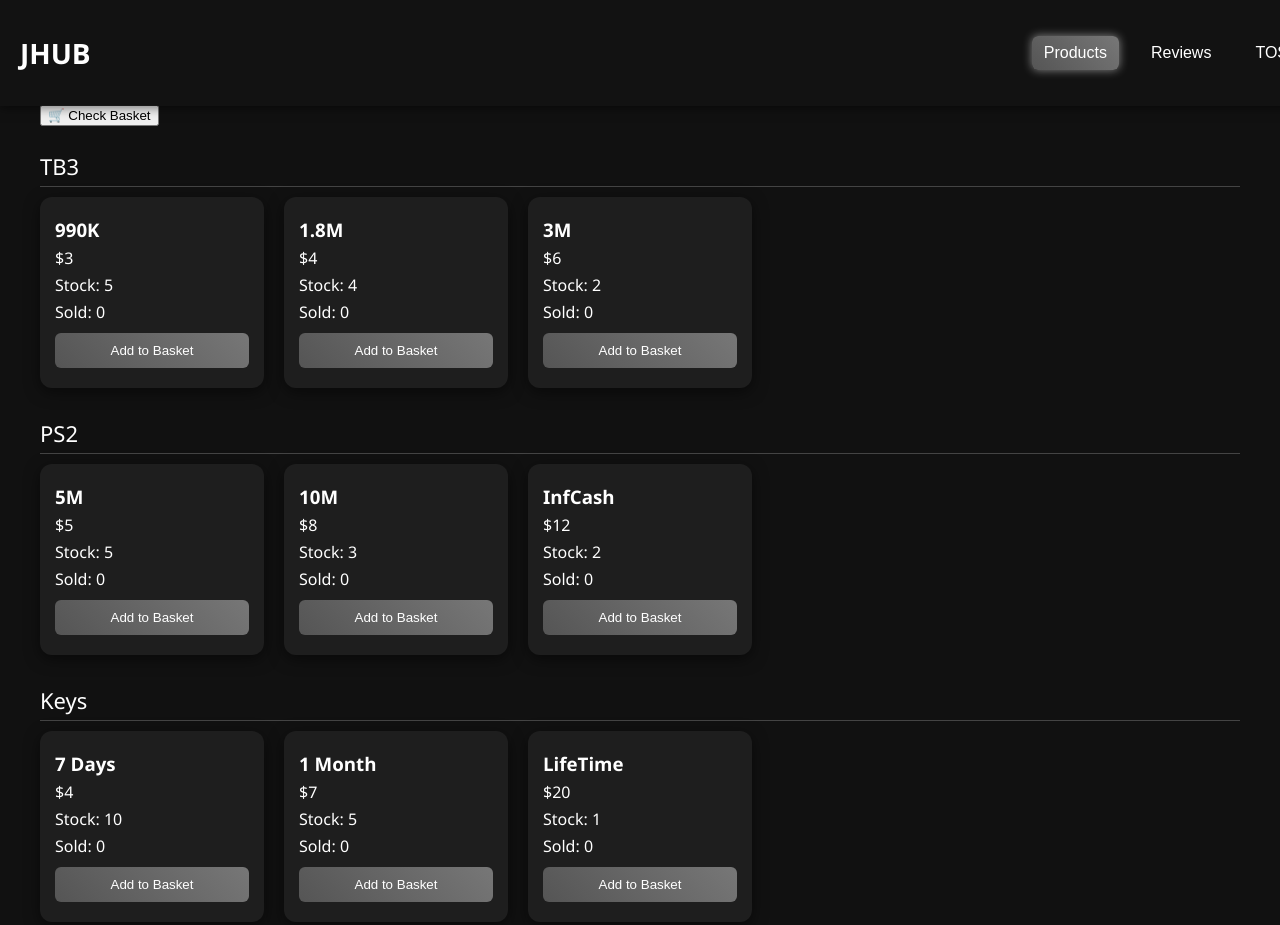
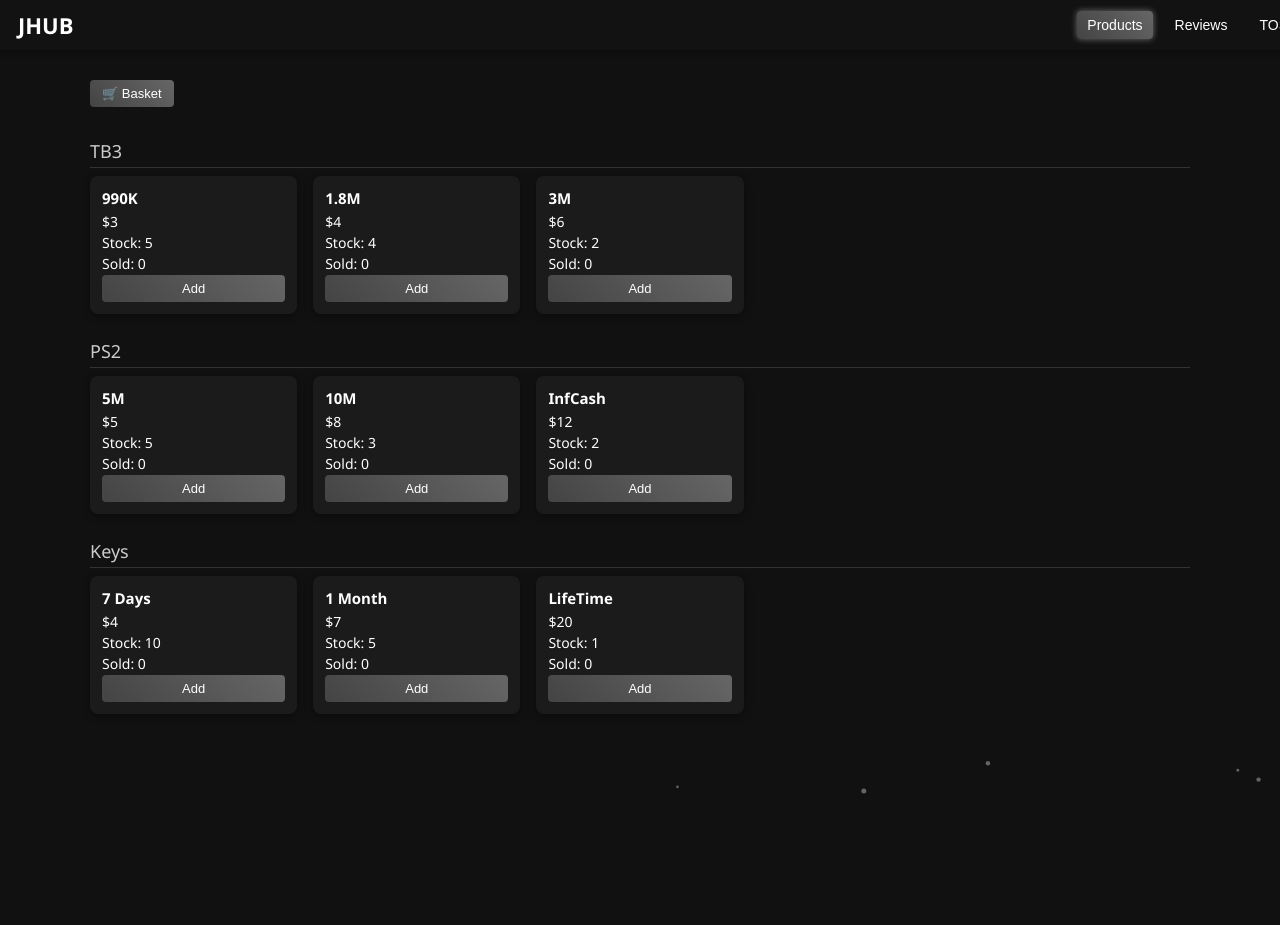
Before and after one commit to JHUB2618/Cashstock, a plain HTML site: page Index.html in a window 1280 px wide. After the commit the page ends 800 px from the top, so only its background shows below. Drawn offline with Linux system fonts and the light colour scheme.

Commit message:
Update Index.html

```diff
--- a/Index.html
+++ b/Index.html
@@ -5,51 +5,215 @@
 <meta name="viewport" content="width=device-width, initial-scale=1.0">
 <title>JHUB Shop</title>
 <style>
-body,html{margin:0;padding:0;font-family:'Segoe UI',sans-serif;background:#111;color:#fff;overflow-x:hidden;}
-canvas#bgCanvas{position:fixed;top:0;left:0;width:100%;height:100%;z-index:-1;}
-header{display:flex;justify-content:space-between;align-items:center;padding:15px 20px;background:rgba(20,20,20,0.95);position:fixed;width:100%;z-index:1000;box-shadow:0 2px 10px rgba(0,0,0,.5);}
-header h1{font-size:28px;}
-.menu-btn{display:none;flex-direction:column;cursor:pointer;z-index:1010;}
-.menu-btn div{width:25px;height:3px;background:#fff;margin:4px 0;transition:.4s;}
-nav{display:flex;gap:20px;}
-nav button{background:none;border:none;color:#fff;font-size:16px;cursor:pointer;transition:.3s;padding:8px 12px;border-radius:6px;}
-nav button:hover,nav button.active{background:linear-gradient(45deg,#555,#777);color:#fff;box-shadow:0 0 10px rgba(255,255,255,.5);}
-.tabcontent{display:none;padding:100px 20px 20px 20px;max-width:1200px;margin:0 auto;}
+body,html{
+  margin:0;
+  padding:0;
+  font-family:'Segoe UI',sans-serif;
+  background:#111;
+  color:#fff;
+  overflow-x:hidden;
+}
+canvas#bgCanvas{
+  position:fixed;
+  top:0;left:0;
+  width:100%;height:100%;
+  z-index:-1;
+}
+header{
+  display:flex;
+  justify-content:space-between;
+  align-items:center;
+  padding:10px 18px;
+  background:rgba(20,20,20,0.95);
+  position:fixed;
+  width:100%;
+  z-index:1000;
+  box-shadow:0 1px 6px rgba(0,0,0,.5);
+}
+header h1{
+  font-size:22px;
+  font-weight:600;
+  margin:0;
+}
+.menu-btn{
+  display:none;
+  flex-direction:column;
+  cursor:pointer;
+  z-index:1010;
+}
+.menu-btn div{
+  width:22px;
+  height:2px;
+  background:#fff;
+  margin:4px 0;
+  transition:.4s;
+}
+nav{
+  display:flex;
+  gap:12px;
+}
+nav button{
+  background:none;
+  border:none;
+  color:#fff;
+  font-size:14px;
+  cursor:pointer;
+  padding:6px 10px;
+  border-radius:4px;
+  transition:.3s;
+}
+nav button:hover,nav button.active{
+  background:linear-gradient(45deg,#444,#666);
+  color:#fff;
+  box-shadow:0 0 6px rgba(255,255,255,.4);
+}
+.tabcontent{
+  display:none;
+  padding:80px 16px 20px 16px;
+  max-width:1100px;
+  margin:0 auto;
+}
 .tabcontent.active{display:block;}
-.section-title{font-size:22px;margin:20px 0 10px 0;border-bottom:1px solid #444;padding-bottom:5px;transition:.3s;}
-.section-title:hover{color:#aaa;}
-.products{display:grid;grid-template-columns:repeat(auto-fill,minmax(220px,1fr));gap:20px;margin-bottom:30px;}
-.product{background:#1e1e1e;padding:15px;border-radius:12px;box-shadow:0 4px 15px rgba(0,0,0,.5);transition:.3s;}
-.product:hover{transform:translateY(-5px);box-shadow:0 6px 20px rgba(0,0,0,.8);border:1px solid #777;}
-.product h3,p,button{margin:5px 0;}
-.product button{background:linear-gradient(45deg,#555,#777);border:none;color:#fff;padding:10px;width:100%;border-radius:6px;cursor:pointer;transition:.3s;}
-.product button:hover{background:linear-gradient(45deg,#777,#999);box-shadow:0 0 8px rgba(255,255,255,.5);}
-.modal{position:fixed;top:0;left:0;width:100%;height:100%;display:none;justify-content:center;align-items:center;background:rgba(0,0,0,.95);z-index:1000;}
-.modal-content{background:#222;padding:20px;border-radius:12px;width:90%;max-width:400px;text-align:center;box-shadow:0 0 25px rgba(255,255,255,.2);}
-textarea{width:100%;height:50px;background:#1e1e1e;border:none;border-radius:6px;color:#fff;padding:8px;margin-bottom:8px;font-size:13px;}
-.submit-review{background:linear-gradient(45deg,#555,#777);color:#fff;border:none;padding:8px 12px;border-radius:6px;cursor:pointer;font-size:13px;}
-.submit-review:hover{background:linear-gradient(45deg,#777,#999);}
-.reviews-list{max-height:250px;overflow-y:auto;border:1px solid #444;padding:10px;border-radius:6px;margin-bottom:10px;}
-.tos{max-height:300px;overflow-y:auto;background:#1e1e1e;border-radius:8px;padding:8px;font-size:13px;}
-
-/* MOBILE HAMBURGER */
+.section-title{
+  font-size:18px;
+  margin:16px 0 8px 0;
+  border-bottom:1px solid #333;
+  padding-bottom:4px;
+  color:#ccc;
+}
+.products{
+  display:grid;
+  grid-template-columns:repeat(auto-fill,minmax(200px,1fr));
+  gap:16px;
+  margin-bottom:25px;
+}
+.product{
+  background:#1b1b1b;
+  padding:12px;
+  border-radius:8px;
+  box-shadow:0 2px 8px rgba(0,0,0,.4);
+  transition:.2s;
+  font-size:14px;
+}
+.product:hover{
+  transform:translateY(-3px);
+  box-shadow:0 4px 14px rgba(0,0,0,.6);
+  border:1px solid #666;
+}
+.product h3{
+  margin:0 0 4px 0;
+  font-size:15px;
+}
+.product p{margin:2px 0;}
+.product button{
+  background:linear-gradient(45deg,#444,#666);
+  border:none;
+  color:#fff;
+  padding:6px;
+  width:100%;
+  border-radius:4px;
+  cursor:pointer;
+  font-size:13px;
+  transition:.3s;
+}
+.product button:hover{
+  background:linear-gradient(45deg,#666,#888);
+  box-shadow:0 0 6px rgba(255,255,255,.3);
+}
+#basketBtn{
+  margin-bottom:16px;
+  padding:6px 12px;
+  font-size:13px;
+  border:none;
+  border-radius:4px;
+  cursor:pointer;
+  background:linear-gradient(45deg,#444,#666);
+  color:#fff;
+}
+#basketBtn:hover{background:linear-gradient(45deg,#666,#888);}
+.modal{
+  position:fixed;
+  top:0;left:0;
+  width:100%;height:100%;
+  display:none;
+  justify-content:center;
+  align-items:center;
+  background:rgba(0,0,0,.9);
+  z-index:1000;
+}
+.modal-content{
+  background:#222;
+  padding:16px;
+  border-radius:8px;
+  width:90%;max-width:380px;
+  text-align:center;
+  font-size:14px;
+}
+textarea{
+  width:100%;
+  height:50px;
+  background:#1a1a1a;
+  border:none;
+  border-radius:6px;
+  color:#fff;
+  padding:8px;
+  margin:8px 0;
+  font-size:13px;
+}
+.submit-review{
+  background:linear-gradient(45deg,#444,#666);
+  color:#fff;
+  border:none;
+  padding:6px 10px;
+  border-radius:4px;
+  cursor:pointer;
+  font-size:13px;
+}
+.submit-review:hover{
+  background:linear-gradient(45deg,#666,#888);
+}
+.reviews-list{
+  max-height:220px;
+  overflow-y:auto;
+  border:1px solid #333;
+  padding:8px;
+  border-radius:6px;
+  margin-bottom:8px;
+  font-size:13px;
+}
+.tos{
+  max-height:260px;
+  overflow-y:auto;
+  background:#1a1a1a;
+  border-radius:6px;
+  padding:10px;
+  font-size:13px;
+  line-height:1.5;
+}
+/* Mobile */
 @media(max-width:800px){
   .menu-btn{display:flex;}
-  nav{display:none;flex-direction:column;background:rgba(20,20,20,.95);position:absolute;top:60px;right:10px;width:200px;padding:10px;border-radius:6px;z-index:1000;}
+  nav{
+    display:none;
+    flex-direction:column;
+    background:rgba(20,20,20,.95);
+    position:absolute;
+    top:50px;right:10px;
+    width:160px;
+    padding:8px;
+    border-radius:6px;
+  }
   nav.active{display:flex;}
 }
 </style>
 </head>
 <body>
-
 <canvas id="bgCanvas"></canvas>
 
 <header>
   <h1>JHUB</h1>
   <div class="menu-btn" onclick="toggleMenu()">
-    <div></div>
-    <div></div>
-    <div></div>
+    <div></div><div></div><div></div>
   </div>
   <nav>
     <button class="tablink active" onclick="openTab(event,'Products')">Products</button>
@@ -59,14 +223,11 @@ textarea{width:100%;height:50px;background:#1e1e1e;border:none;border-radius:6px
 </header>
 
 <div id="Products" class="tabcontent active">
-  <button id="basketBtn" onclick="openBasket()">🛒 Check Basket</button>
-
+  <button id="basketBtn" onclick="openBasket()">🛒 Basket</button>
   <div class="section-title">TB3</div>
   <div class="products" id="tb3-products"></div>
-
   <div class="section-title">PS2</div>
   <div class="products" id="ps2-products"></div>
-
   <div class="section-title">Keys</div>
   <div class="products" id="keys-products"></div>
 </div>
@@ -85,50 +246,31 @@ textarea{width:100%;height:50px;background:#1e1e1e;border:none;border-radius:6px
 </div>
 
 <div id="basketModal" class="modal">
-<div class="modal-content">
-<h2>Your Basket</h2>
-<ul id="cart-items"></ul>
-<p>Total: $<span id="total">0</span></p>
-<button onclick="checkout()">Checkout with PayPal</button><br>
-<button onclick="closeBasket()">Close</button>
-</div>
+  <div class="modal-content">
+    <h3>Your Basket</h3>
+    <ul id="cart-items"></ul>
+    <p>Total: $<span id="total">0</span></p>
+    <button onclick="checkout()">Checkout with PayPal</button><br><br>
+    <button onclick="closeBasket()">Close</button>
+  </div>
 </div>
 
 <script>
-// Hamburger toggle
+// (same JS as before, unchanged)
 function toggleMenu(){document.querySelector('nav').classList.toggle('active');}
-
-// Products
-const tb3Products=[
-{name:"990K",price:3,stock:5,sold:0},
-{name:"1.8M",price:4,stock:4,sold:0},
-{name:"3M",price:6,stock:2,sold:0}
-];
-const ps2Products=[
-{name:"5M",price:5,stock:5,sold:0},
-{name:"10M",price:8,stock:3,sold:0},
-{name:"InfCash",price:12,stock:2,sold:0}
-];
-const keysProducts=[
-{name:"7 Days",price:4,stock:10,sold:0},
-{name:"1 Month",price:7,stock:5,sold:0},
-{name:"LifeTime",price:20,stock:1,sold:0}
-];
+const tb3Products=[{name:"990K",price:3,stock:5,sold:0},{name:"1.8M",price:4,stock:4,sold:0},{name:"3M",price:6,stock:2,sold:0}];
+const ps2Products=[{name:"5M",price:5,stock:5,sold:0},{name:"10M",price:8,stock:3,sold:0},{name:"InfCash",price:12,stock:2,sold:0}];
+const keysProducts=[{name:"7 Days",price:4,stock:10,sold:0},{name:"1 Month",price:7,stock:5,sold:0},{name:"LifeTime",price:20,stock:1,sold:0}];
 let cart=[];
-
-// Render section
 function renderSection(sectionArray,containerId){
-  const container=document.getElementById(containerId);
-  container.innerHTML='';
+  const container=document.getElementById(containerId);container.innerHTML='';
   sectionArray.forEach((p,i)=>{
-    const div=document.createElement('div');
-    div.className='product';
-    div.innerHTML=`<h3>${p.name}</h3><p>$${p.price}</p><p>Stock: ${p.stock}</p><p>Sold: ${p.sold}</p><button ${p.stock<=0?'disabled':''} onclick="addToCart(${i},'${containerId}')">${p.stock<=0?'Sold Out':'Add to Basket'}</button>`;
+    const div=document.createElement('div');div.className='product';
+    div.innerHTML=`<h3>${p.name}</h3><p>$${p.price}</p><p>Stock: ${p.stock}</p><p>Sold: ${p.sold}</p>
+    <button ${p.stock<=0?'disabled':''} onclick="addToCart(${i},'${containerId}')">${p.stock<=0?'Sold Out':'Add'}</button>`;
     container.appendChild(div);
   });
 }
-
-// Add to cart
 function addToCart(i,section){
   let product;
   if(section==='tb3-products') product=tb3Products[i];
@@ -136,15 +278,7 @@ function addToCart(i,section){
   else if(section==='keys-products') product=keysProducts[i];
   if(product.stock>0){cart.push(product);product.stock--;product.sold++;renderAll();renderCart();}
 }
-
-// Render all
-function renderAll(){
-  renderSection(tb3Products,'tb3-products');
-  renderSection(ps2Products,'ps2-products');
-  renderSection(keysProducts,'keys-products');
-}
-
-// Cart
+function renderAll(){renderSection(tb3Products,'tb3-products');renderSection(ps2Products,'ps2-products');renderSection(keysProducts,'keys-products');}
 function renderCart(){
   const c=document.getElementById('cart-items');const t=document.getElementById('total');c.innerHTML='';let tot=0;
   cart.forEach(it=>{const li=document.createElement('li');li.textContent=`${it.name} - $${it.price}`;c.appendChild(li);tot+=it.price;});
@@ -153,20 +287,12 @@ function renderCart(){
 function checkout(){if(cart.length===0){alert("Basket empty");return;}let tot=cart.reduce((s,it)=>s+it.price,0);window.open("https://paypal.me/Keypurchase/"+tot,"_blank");cart=[];renderAll();renderCart();}
 function openBasket(){document.getElementById('basketModal').style.display='flex';}
 function closeBasket(){document.getElementById('basketModal').style.display='none';}
-
-// Reviews
 function addReview(){const t=document.getElementById('review-text').value.trim();if(!t)return alert("Write something");const div=document.createElement('div');div.className='review-item';let stars=Math.floor(Math.random()*5)+1;div.innerHTML=`<span>${t}</span><span>${'★'.repeat(stars)}</span>`;document.getElementById('reviews-list').prepend(div);document.getElementById('review-text').value='';}
-
-// Tabs
 function openTab(evt,name){const tabs=document.getElementsByClassName('tablink');for(let t of tabs)t.classList.remove('active');evt.currentTarget.classList.add('active');const conts=document.getElementsByClassName('tabcontent');for(let c of conts)c.classList.remove('active');document.getElementById(name).classList.add('active');}
-
 renderAll();
-
-// Particle background
 const canvas=document.getElementById('bgCanvas');const ctx=canvas.getContext('2d');let w,h;function resize(){w=canvas.width=window.innerWidth;h=canvas.height=window.innerHeight;}window.addEventListener('resize',resize);resize();
-const particles=[];for(let i=0;i<200;i++){particles.push({x:Math.random()*w,y:Math.random()*h,r:Math.random()*2+1,speed:Math.random()*0.3+0.1})}
-function animate(){ctx.clearRect(0,0,w,h);particles.forEach(p=>{p.x+=p.speed;if(p.x>w)p.x=0,p.y=Math.random()*h;ctx.beginPath();ctx.arc(p.x,p.y,p.r,0,Math.PI*2);ctx.fillStyle='rgba(255,255,255,0.4)';ctx.fill();});requestAnimationFrame(animate);}
-animate();
+const particles=[];for(let i=0;i<160;i++){particles.push({x:Math.random()*w,y:Math.random()*h,r:Math.random()*2+1,speed:Math.random()*0.3+0.1})}
+function animate(){ctx.clearRect(0,0,w,h);particles.forEach(p=>{p.x+=p.speed;if(p.x>w)p.x=0,p.y=Math.random()*h;ctx.beginPath();ctx.arc(p.x,p.y,p.r,0,Math.PI*2);ctx.fillStyle='rgba(255,255,255,0.35)';ctx.fill();});requestAnimationFrame(animate);}animate();
 </script>
 </body>
 </html>
```
